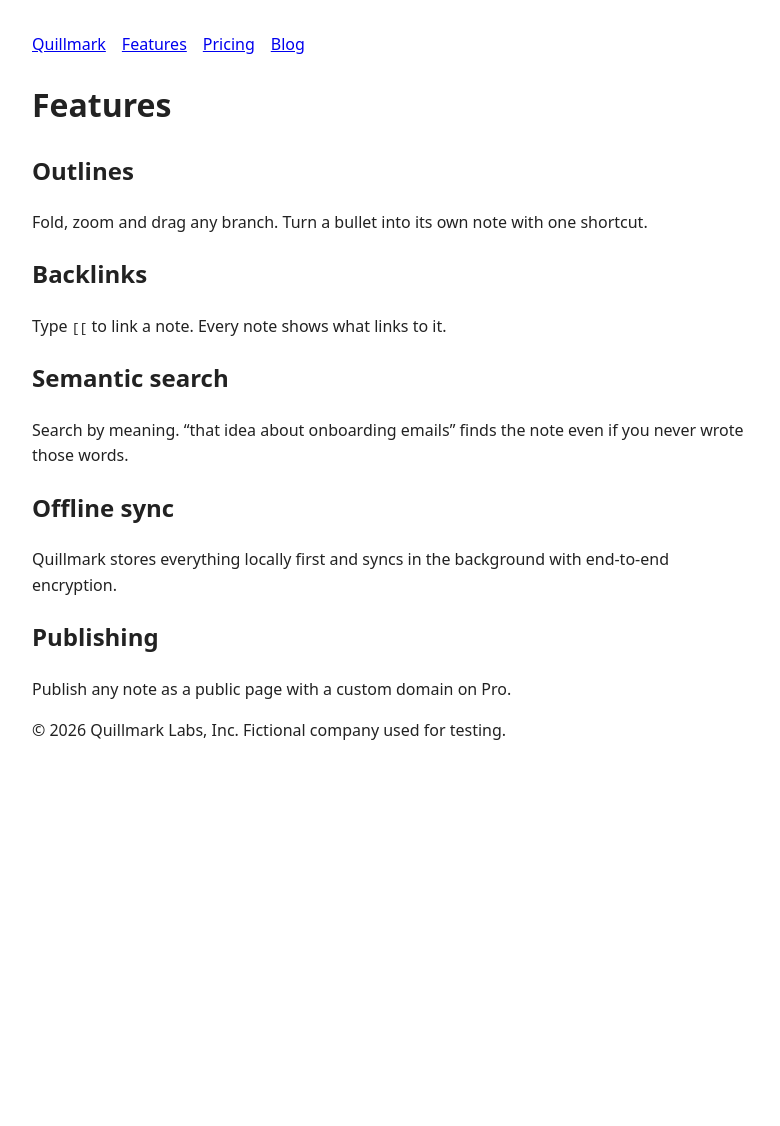
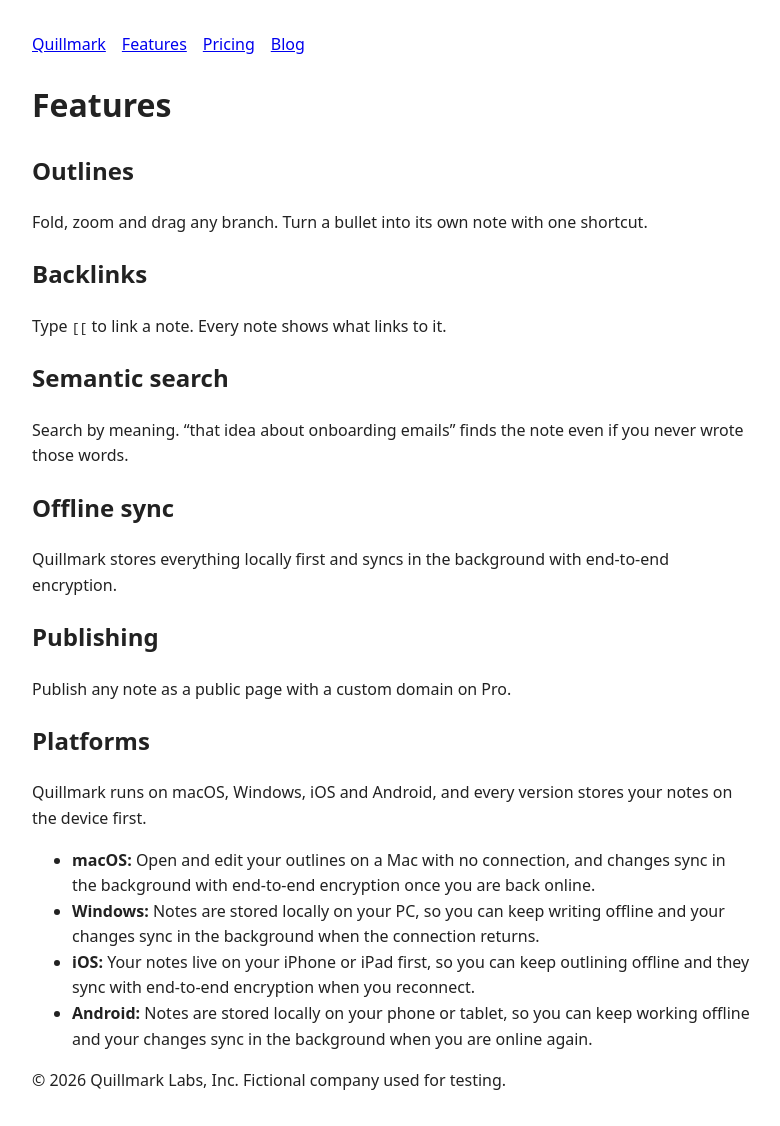
Before and after one commit to wespreadjam/jam-qa-md, a Jekyll site: the page built from features.md, in a window 1280 px wide. Shown: the whole page, without its empty margins (248-1028 px from the left). Built offline with Jekyll 4.4.1, drawn with Linux system fonts in a browser that asks for light colours; before the commit the page ends 900 px from its top, so only the background shows below that.

Commit message:
List supported platforms and offline behaviour on the features page (#15)
Co-authored-by: jam-spread[bot] <291659706+jam-spread[bot]@users.noreply.github.com>

```diff
--- a/features.md
+++ b/features.md
@@ -21,3 +21,11 @@ Quillmark stores everything locally first and syncs in the background with end-t
 
 ## Publishing
 Publish any note as a public page with a custom domain on Pro.
+
+## Platforms
+Quillmark runs on macOS, Windows, iOS and Android, and every version stores your notes on the device first.
+
+- **macOS:** Open and edit your outlines on a Mac with no connection, and changes sync in the background with end-to-end encryption once you are back online.
+- **Windows:** Notes are stored locally on your PC, so you can keep writing offline and your changes sync in the background when the connection returns.
+- **iOS:** Your notes live on your iPhone or iPad first, so you can keep outlining offline and they sync with end-to-end encryption when you reconnect.
+- **Android:** Notes are stored locally on your phone or tablet, so you can keep working offline and your changes sync in the background when you are online again.
```
